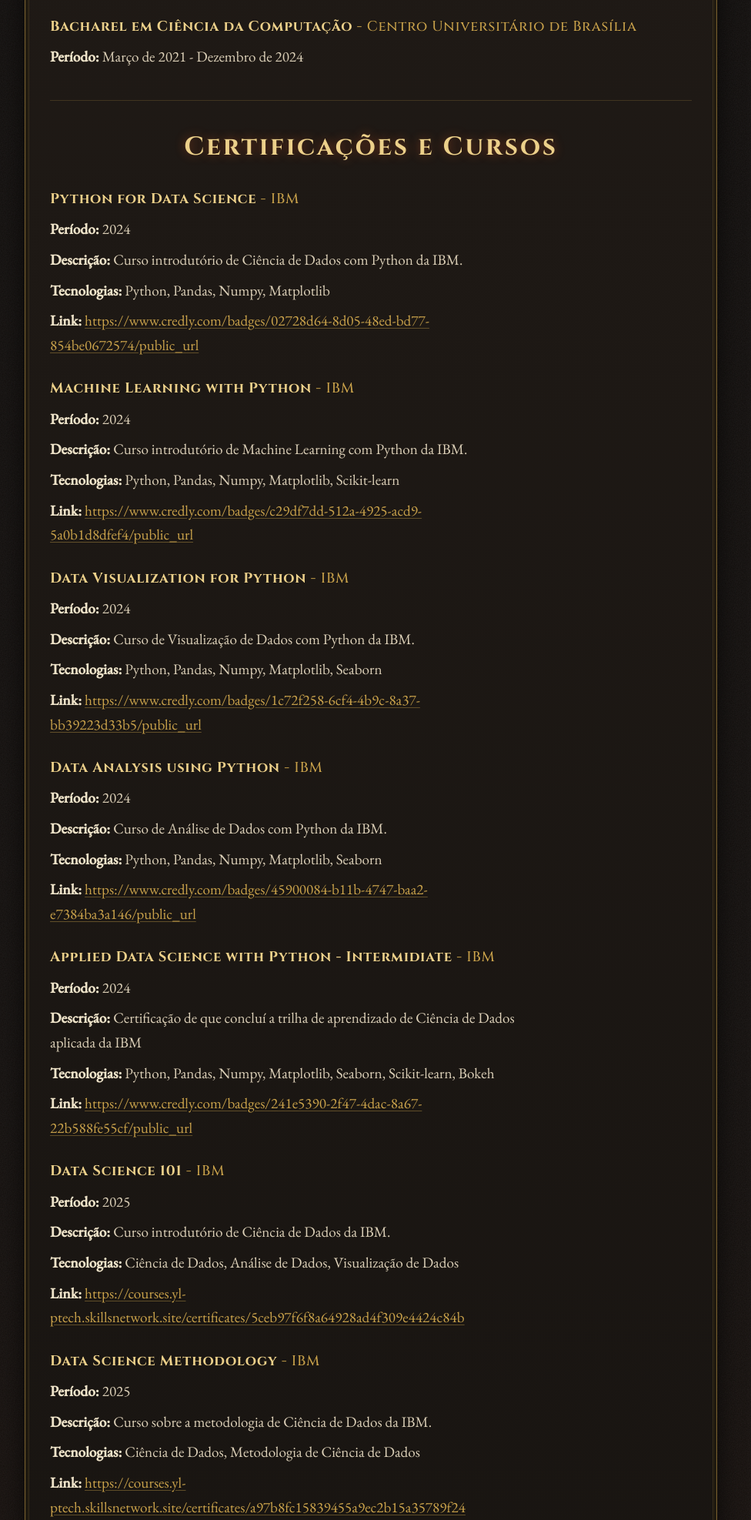
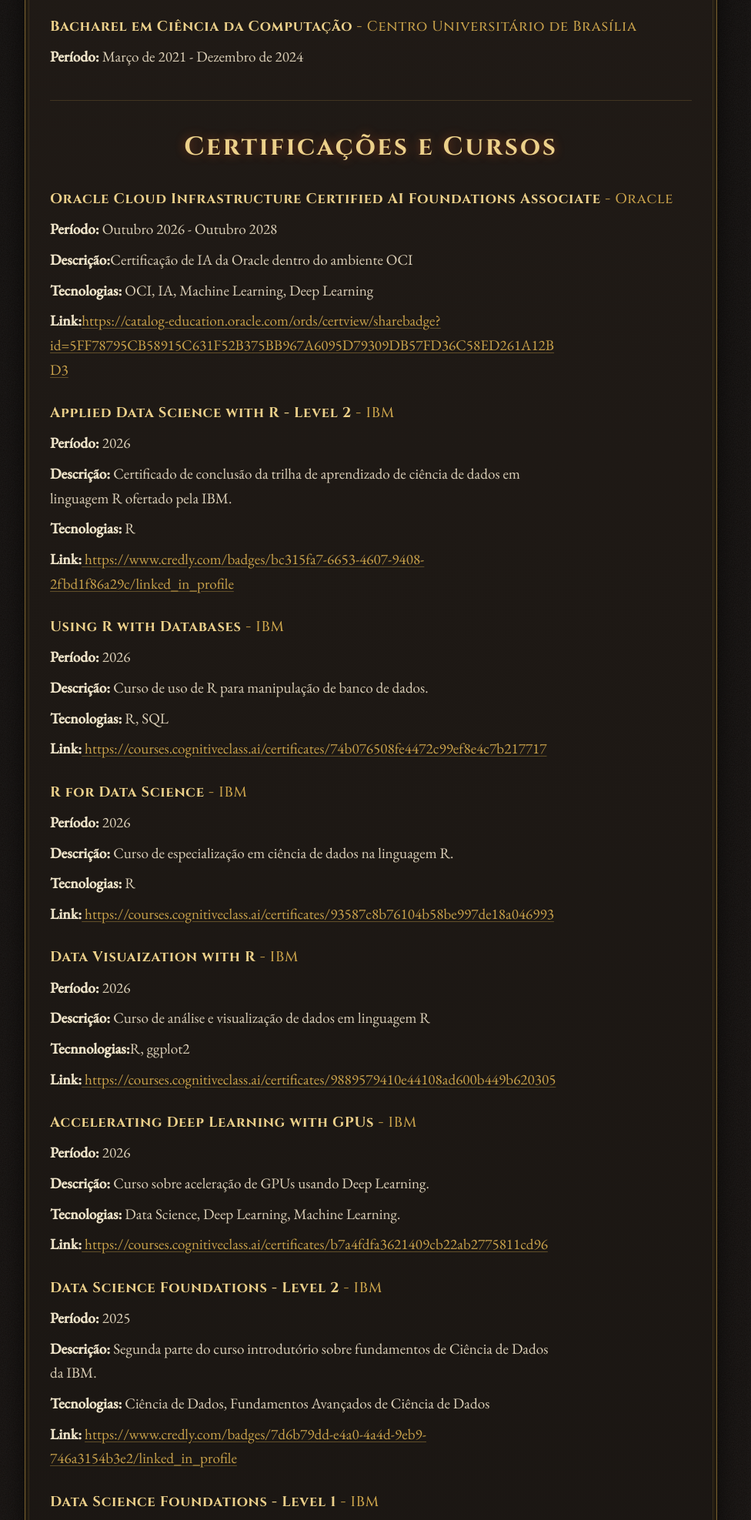
Before and after one commit to PBelle451/MyPortfolio, a Flask app: page / in a window 1280 px wide. Shown: the part 2037-4012 px from the top of the page at 77% size, without its empty margins (158-1134 px from the left). Run offline with Flask 3, Linux system fonts and the light colour scheme.

Commit message:
Updated for new experiences

```diff
--- a/main.py
+++ b/main.py
@@ -17,23 +17,18 @@ def skills():
         {"name": "SQL Server", "level": "50%","years": "4 anos"},
         {"name": "MySQL", "level": "50%", "years": "4 anos"},
         {"name": "Git", "level": "50%", "years": "4 anos"},
-        {"name": "Anaconda", "level": "50%", "years": "2 anos"},
         {"name": "Linux", "level": "50%", "years": "3 anos"},
         {"name": "Typescript", "level": "50%", "years": "2 anos"},
         {"name": "REST APIs", "level": "50%", "years": "2 anos"},
         {"name": "FastAPI", "level": "50%", "years": "2 anos"},
         {"name": "Scrum", "level": "50%", "years": "2 anos"},
-        {"name": "Agile", "level": "50%", "years": "2 anos"},
-        {"name": "CI/CD", "level": "50%", "years": "2 anos"},
         {"name": "Playwright", "level": "50%", "years": "2 anos"},
         {"name": "Flask", "level": "50%", "years": "2 anos"},
-        {"name": "Django", "level": "40%", "years": "2 anos"},
-        {"name": "Docker", "level": "40%", "years": "2 anos"},
-        {"name": "Kubernetes", "level": "45%", "years": "2 anos"},
-        {"name": "Data Science", "level": "40%", "years": "1 ano"},
-        {"name": "Machine Learning", "level": "40%", "years": "1 ano"},
-        {"name": "AWS", "level": "40%", "years": "1 ano"},
-        {"name": "OCI", "level": "40%", "years": "1 ano"},
+        {"name": "Django", "level": "50%", "years": "2 anos"},
+        {"name": "Docker", "level": "50%", "years": "2 anos"},
+        {"name": "R", "level": "40%", "years": "1 ano"},
+        {"name": "AWS", "level": "30%", "years": "1 ano"},
+        {"name": "OCI", "level": "30%", "years": "1 ano"},
         {"name": "MongoDB", "level": "30%", "years": "1 ano"},
         {"name": "React", "level": "30%", "years": "1 ano"},
         {"name": "Angular", "level": "20%", "years": "1 ano"},
--- a/templates/about.html
+++ b/templates/about.html
@@ -50,35 +50,53 @@
     <section>
         <h1 class="glow">Certificações e Cursos</h1>
 
-        <h3><strong>Python for Data Science</strong> - IBM</h3>
-        <p><strong>Período:</strong> 2024</p>
-        <p><strong>Descrição:</strong> Curso introdutório de Ciência de Dados com Python da IBM.</p>
-        <p><strong>Tecnologias:</strong> Python, Pandas, Numpy, Matplotlib</p>
-        <p><strong>Link:</strong> <a href="https://www.credly.com/badges/02728d64-8d05-48ed-bd77-854be0672574/public_url">https://www.credly.com/badges/02728d64-8d05-48ed-bd77-854be0672574/public_url</a></p>
+        <h3><strong>Oracle Cloud Infrastructure Certified AI Foundations Associate</strong> - Oracle</h3>
+        <p><strong>Período:</strong> Outubro 2026 - Outubro 2028</p>
+        <p><strong>Descrição:</strong>Certificação de IA da Oracle dentro do ambiente OCI</p>
+        <p><strong>Tecnologias:</strong> OCI, IA, Machine Learning, Deep Learning</p>
+        <p><strong>Link:</strong><a href="https://catalog-education.oracle.com/ords/certview/sharebadge?id=5FF78795CB58915C631F52B375BB967A6095D79309DB57FD36C58ED261A12BD3">https://catalog-education.oracle.com/ords/certview/sharebadge?id=5FF78795CB58915C631F52B375BB967A6095D79309DB57FD36C58ED261A12BD3</a></p>
 
-        <h3><strong>Machine Learning with Python</strong> - IBM</h3>
-        <p><strong>Período:</strong> 2024</p>
-        <p><strong>Descrição:</strong> Curso introdutório de Machine Learning com Python da IBM.</p>
-        <p><strong>Tecnologias:</strong> Python, Pandas, Numpy, Matplotlib, Scikit-learn</p>
-        <p><strong>Link:</strong> <a href="https://www.credly.com/badges/c29df7dd-512a-4925-acd9-5a0b1d8dfef4/public_url">https://www.credly.com/badges/c29df7dd-512a-4925-acd9-5a0b1d8dfef4/public_url</a></p>
+        <h3><strong>Applied Data Science with R - Level 2</strong> - IBM</h3>
+        <p><strong>Período:</strong> 2026</p>
+        <p><strong>Descrição:</strong> Certificado de conclusão da trilha de aprendizado de ciência de dados em linguagem R ofertado pela IBM.</p>
+        <p><strong>Tecnologias:</strong> R</p>
+        <p><strong>Link:</strong><a href="https://www.credly.com/badges/bc315fa7-6653-4607-9408-2fbd1f86a29c/linked_in_profile"> https://www.credly.com/badges/bc315fa7-6653-4607-9408-2fbd1f86a29c/linked_in_profile</a></p>
 
-        <h3><strong>Data Visualization for Python</strong> - IBM</h3>
-        <p><strong>Período:</strong> 2024</p>
-        <p><strong>Descrição:</strong> Curso de Visualização de Dados com Python da IBM.</p>
-        <p><strong>Tecnologias:</strong> Python, Pandas, Numpy, Matplotlib, Seaborn</p>
-        <p><strong>Link:</strong> <a href="https://www.credly.com/badges/1c72f258-6cf4-4b9c-8a37-bb39223d33b5/public_url">https://www.credly.com/badges/1c72f258-6cf4-4b9c-8a37-bb39223d33b5/public_url</a></p>
+        <h3><strong>Using R with Databases</strong> - IBM</h3>
+        <p><strong>Período:</strong> 2026</p>
+        <p><strong>Descrição:</strong> Curso de uso de R para manipulação de banco de dados.</p>
+        <p><strong>Tecnologias:</strong> R, SQL</p>
+        <p><strong>Link:</strong><a href="https://courses.cognitiveclass.ai/certificates/74b076508fe4472c99ef8e4c7b217717"> https://courses.cognitiveclass.ai/certificates/74b076508fe4472c99ef8e4c7b217717</a></p>
 
-        <h3><strong>Data Analysis using Python</strong> - IBM</h3>
-        <p><strong>Período:</strong> 2024</p>
-        <p><strong>Descrição:</strong> Curso de Análise de Dados com Python da IBM.</p>
-        <p><strong>Tecnologias:</strong> Python, Pandas, Numpy, Matplotlib, Seaborn</p>
-        <p><strong>Link:</strong> <a href="https://www.credly.com/badges/45900084-b11b-4747-baa2-e7384ba3a146/public_url">https://www.credly.com/badges/45900084-b11b-4747-baa2-e7384ba3a146/public_url</a></p>
+        <h3><strong>R for Data Science</strong> - IBM</h3>
+        <p><strong>Período:</strong> 2026</p>
+        <p><strong>Descrição:</strong> Curso de especialização em ciência de dados na linguagem R.</p>
+        <p><strong>Tecnologias:</strong> R</p>
+        <p><strong>Link:</strong><a href="https://courses.cognitiveclass.ai/certificates/93587c8b76104b58be997de18a046993"> https://courses.cognitiveclass.ai/certificates/93587c8b76104b58be997de18a046993</a></p>
 
-        <h3><strong>Applied Data Science with Python - Intermidiate</strong> - IBM</h3>
-        <p><strong>Período:</strong> 2024</p>
-        <p><strong>Descrição:</strong> Certificação de que concluí a trilha de aprendizado de Ciência de Dados aplicada da IBM</p>
-        <p><strong>Tecnologias:</strong> Python, Pandas, Numpy, Matplotlib, Seaborn, Scikit-learn, Bokeh</p>
-        <p><strong>Link:</strong> <a href="https://www.credly.com/badges/241e5390-2f47-4dac-8a67-22b588fe55cf/public_url">https://www.credly.com/badges/241e5390-2f47-4dac-8a67-22b588fe55cf/public_url</a></p>
+        <h3><strong>Data Visuaization with R</strong> - IBM</h3>
+        <p><strong>Período:</strong> 2026</p>
+        <p><strong>Descrição:</strong> Curso de análise e visualização de dados em linguagem R</p>
+        <p><strong>Tecnnologias:</strong>R, ggplot2</p>
+        <p><strong>Link:</strong><a href="https://courses.cognitiveclass.ai/certificates/9889579410e44108ad600b449b620305"> https://courses.cognitiveclass.ai/certificates/9889579410e44108ad600b449b620305</a></p>
+
+        <h3><strong>Accelerating Deep Learning with GPUs</strong> - IBM</h3>
+        <p><strong>Período:</strong> 2026</p>
+        <p><strong>Descrição:</strong> Curso sobre aceleração de GPUs usando Deep Learning.</p>
+        <p><strong>Tecnologias:</strong> Data Science, Deep Learning, Machine Learning.</p>
+        <p><strong>Link:</strong><a href="https://courses.cognitiveclass.ai/certificates/b7a4fdfa3621409cb22ab2775811cd96"> https://courses.cognitiveclass.ai/certificates/b7a4fdfa3621409cb22ab2775811cd96</a></p>
+
+        <h3><strong>Data Science Foundations - Level 2</strong> - IBM</h3>
+        <p><strong>Período:</strong> 2025</p>
+        <p><strong>Descrição:</strong> Segunda parte do curso introdutório sobre fundamentos de Ciência de Dados da IBM.</p>
+        <p><strong>Tecnologias:</strong> Ciência de Dados, Fundamentos Avançados de Ciência de Dados</p>
+        <p><strong>Link:</strong> <a href="https://www.credly.com/badges/7d6b79dd-e4a0-4a4d-9eb9-746a3154b3e2/linked_in_profile"> https://www.credly.com/badges/7d6b79dd-e4a0-4a4d-9eb9-746a3154b3e2/linked_in_profile</a></p>
+
+        <h3><strong>Data Science Foundations - Level 1</strong> - IBM</h3>
+        <p><strong>Período:</strong> 2025</p>
+        <p><strong>Descrição:</strong> Primeira parte do curso introdutório sobre os fundamentos de Ciência de Dados da IBM.</p>
+        <p><strong>Tecnologias:</strong> Ciência de Dados, Fundamentos de Ciência de Dados</p>
+        <p><strong>Link:</strong> <a href="https://www.credly.com/badges/f50528eb-f7e2-433f-b582-f50a36fe4c6a/linked_in_profile"> https://www.credly.com/badges/f50528eb-f7e2-433f-b582-f50a36fe4c6a/linked_in_profile</a></p>
 
         <h3><strong>Data Science 101</strong> - IBM</h3>
         <p><strong>Período:</strong> 2025</p>
@@ -98,23 +116,36 @@
         <p><strong>Tecnologias:</strong> Ciência de Dados, Ferramentas de Ciência de Dados</p>
         <p><strong>Link:</strong> <a href="https://courses.yl-ptech.skillsnetwork.site/certificates/5ceb97f6f8a64928ad4f309e4424c84b"> https://courses.yl-ptech.skillsnetwork.site/certificates/5ceb97f6f8a64928ad4f309e4424c84b</a></p>
 
-        <h3><strong>Data Science Foundations - Level 1</strong> - IBM</h3>
-        <p><strong>Período:</strong> 2025</p>
-        <p><strong>Descrição:</strong> Curso introdutório sobre os fundamentos de Ciência de Dados da IBM.</p>
-        <p><strong>Tecnologias:</strong> Ciência de Dados, Fundamentos de Ciência de Dados</p>
-        <p><strong>Link:</strong> <a href="https://www.credly.com/badges/f50528eb-f7e2-433f-b582-f50a36fe4c6a/linked_in_profile"> https://www.credly.com/badges/f50528eb-f7e2-433f-b582-f50a36fe4c6a/linked_in_profile</a></p>
+        <h3><strong>Python for Data Science</strong> - IBM</h3>
+        <p><strong>Período:</strong> 2024</p>
+        <p><strong>Descrição:</strong> Curso introdutório de Ciência de Dados com Python da IBM.</p>
+        <p><strong>Tecnologias:</strong> Python, Pandas, Numpy, Matplotlib</p>
+        <p><strong>Link:</strong> <a href="https://www.credly.com/badges/02728d64-8d05-48ed-bd77-854be0672574/public_url"> https://www.credly.com/badges/02728d64-8d05-48ed-bd77-854be0672574/public_url</a></p>
 
-        <h3><strong>Data Science Foundations - Level 2</strong> - IBM</h3>
-        <p><strong>Período:</strong> 2025</p>
-        <p><strong>Descrição:</strong> Curso avançado sobre os fundamentos de Ciência de Dados da IBM.</p>
-        <p><strong>Tecnologias:</strong> Ciência de Dados, Fundamentos Avançados de Ciência de Dados</p>
-        <p><strong>Link:</strong> <a href="https://www.credly.com/badges/7d6b79dd-e4a0-4a4d-9eb9-746a3154b3e2/linked_in_profile"> https://www.credly.com/badges/7d6b79dd-e4a0-4a4d-9eb9-746a3154b3e2/linked_in_profile</a></p>
+        <h3><strong>Machine Learning with Python</strong> - IBM</h3>
+        <p><strong>Período:</strong> 2024</p>
+        <p><strong>Descrição:</strong> Curso introdutório de Machine Learning com Python da IBM.</p>
+        <p><strong>Tecnologias:</strong> Python, Pandas, Numpy, Matplotlib, Scikit-learn</p>
+        <p><strong>Link:</strong> <a href="https://www.credly.com/badges/c29df7dd-512a-4925-acd9-5a0b1d8dfef4/public_url"> https://www.credly.com/badges/c29df7dd-512a-4925-acd9-5a0b1d8dfef4/public_url</a></p>
 
-        <h3><strong>Accelerating Deep Learning with GPUs</strong> - IBM</h3>
-        <p><strong>Período:</strong> 2026</p>
-        <p><strong>Descrição:</strong> Curso sobre aceleração de GPUs usando Deep Learning.</p>
-        <p><strong>Tecnologias:</strong> Data Science, Deep Learning, Machine Learning.</p>
-        <p><strong>Link:</strong><a href="https://courses.cognitiveclass.ai/certificates/b7a4fdfa3621409cb22ab2775811cd96"> https://courses.cognitiveclass.ai/certificates/b7a4fdfa3621409cb22ab2775811cd96</a></p>
+        <h3><strong>Data Visualization for Python</strong> - IBM</h3>
+        <p><strong>Período:</strong> 2024</p>
+        <p><strong>Descrição:</strong> Curso de Visualização de Dados com Python da IBM.</p>
+        <p><strong>Tecnologias:</strong> Python, Pandas, Numpy, Matplotlib, Seaborn</p>
+        <p><strong>Link:</strong> <a href="https://www.credly.com/badges/1c72f258-6cf4-4b9c-8a37-bb39223d33b5/public_url">https://www.credly.com/badges/1c72f258-6cf4-4b9c-8a37-bb39223d33b5/public_url</a></p>
+
+        <h3><strong>Data Analysis using Python</strong> - IBM</h3>
+        <p><strong>Período:</strong> 2024</p>
+        <p><strong>Descrição:</strong> Curso de Análise de Dados com Python da IBM.</p>
+        <p><strong>Tecnologias:</strong> Python, Pandas, Numpy, Matplotlib, Seaborn</p>
+        <p><strong>Link:</strong> <a href="https://www.credly.com/badges/45900084-b11b-4747-baa2-e7384ba3a146/public_url">https://www.credly.com/badges/45900084-b11b-4747-baa2-e7384ba3a146/public_url</a></p>
+
+        <h3><strong>Applied Data Science with Python - Level 2</strong> - IBM</h3>
+        <p><strong>Período:</strong> 2024</p>
+        <p><strong>Descrição:</strong> Certificação de que concluí a trilha de aprendizado de Ciência de Dados aplicada da IBM</p>
+        <p><strong>Tecnologias:</strong> Python, Pandas, Numpy, Matplotlib, Seaborn, Scikit-learn, Bokeh</p>
+        <p><strong>Link:</strong> <a href="https://www.credly.com/badges/241e5390-2f47-4dac-8a67-22b588fe55cf/public_url">https://www.credly.com/badges/241e5390-2f47-4dac-8a67-22b588fe55cf/public_url</a></p>
+
     </section>
 
     <section>
```
